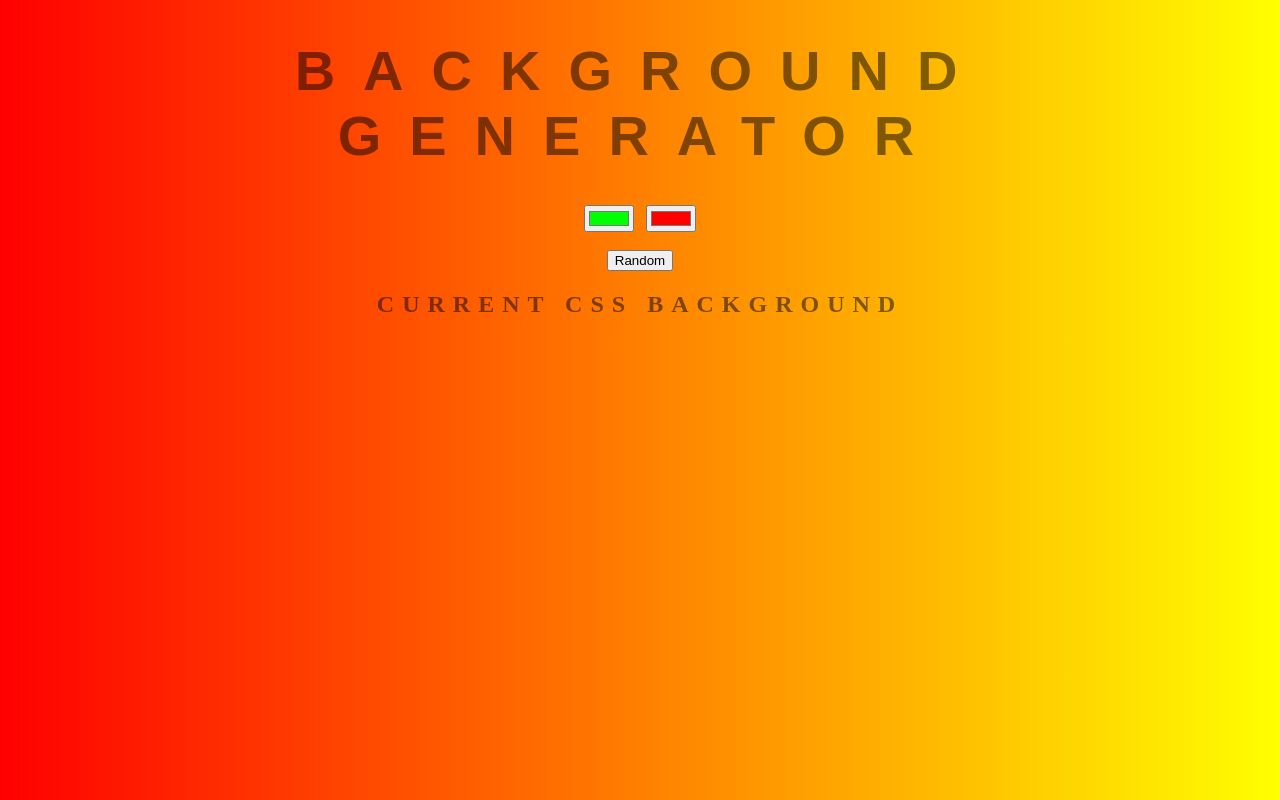
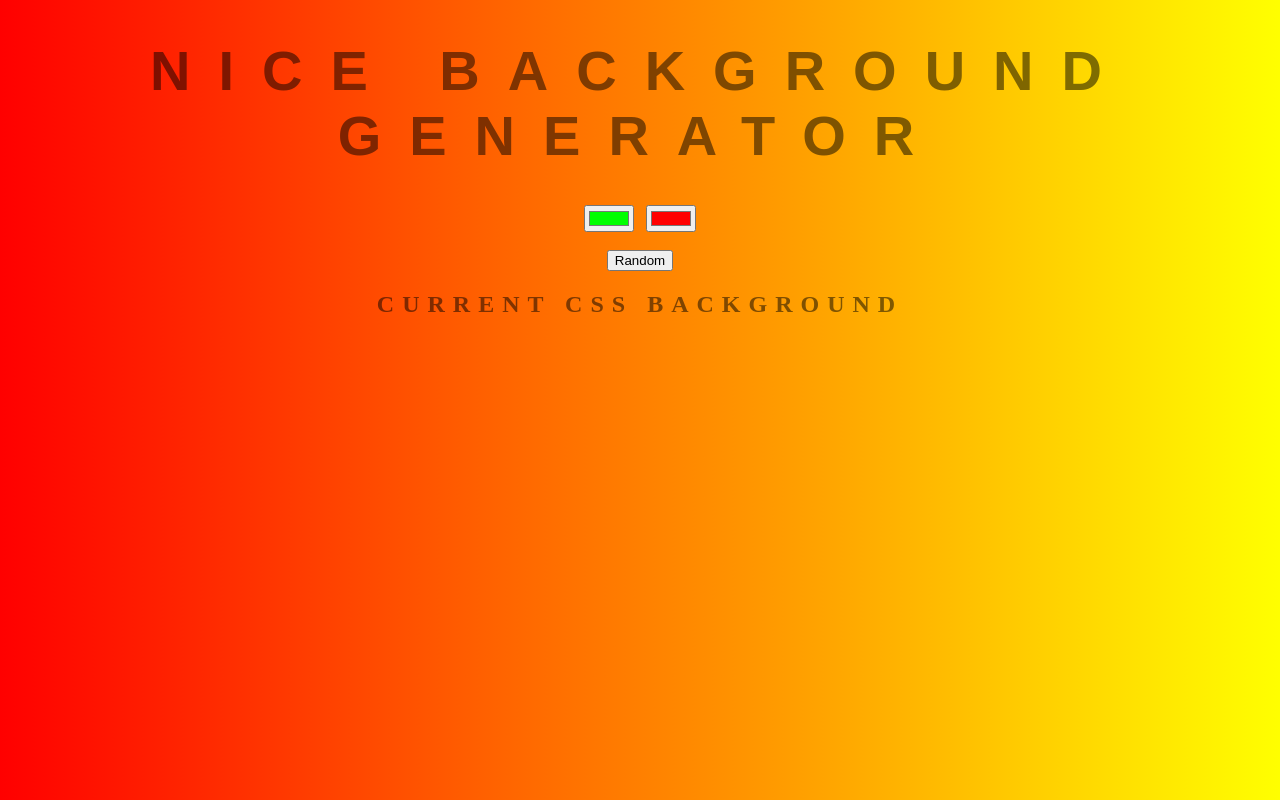
Before and after one commit to croissant0517/background-generator, a plain HTML site: page index.html in a window 1280 px wide. Drawn offline with Linux system fonts and the light colour scheme.

Commit message:
changing text

```diff
--- a/index.html
+++ b/index.html
@@ -5,7 +5,7 @@
 		<link rel="stylesheet" type="text/css" href="style.css">
 	</head>
 	<body id="gradient">
-		<h1>Background Generator</h1>
+		<h1>Nice Background Generator</h1>
 		<input class="color1" type="color" name="color1" value="#00ff00">
 		<input class="color2" type="color" name="color2" value="#ff0000"><br><br>
 		<button class = "color3">Random</button>
```
Also changed, not shown: 1 other file.
